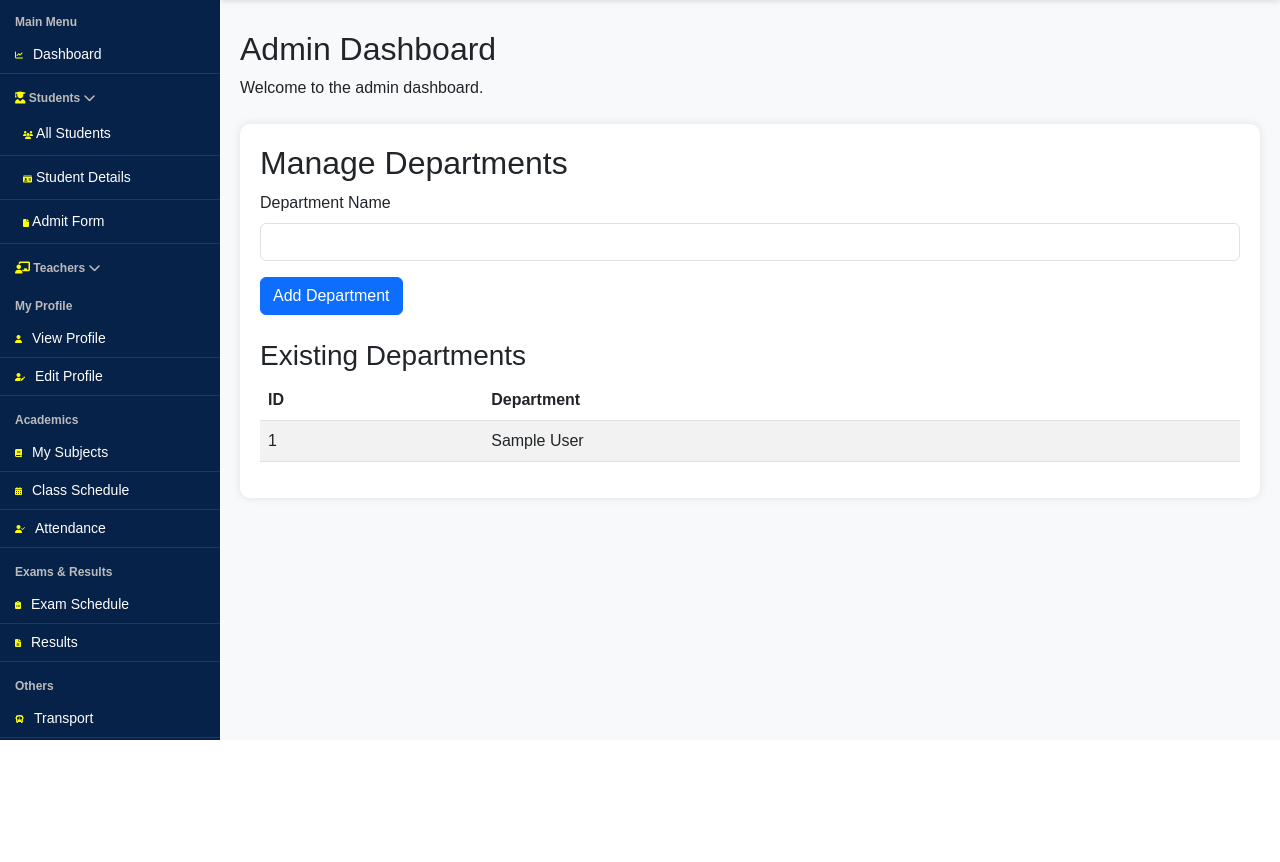
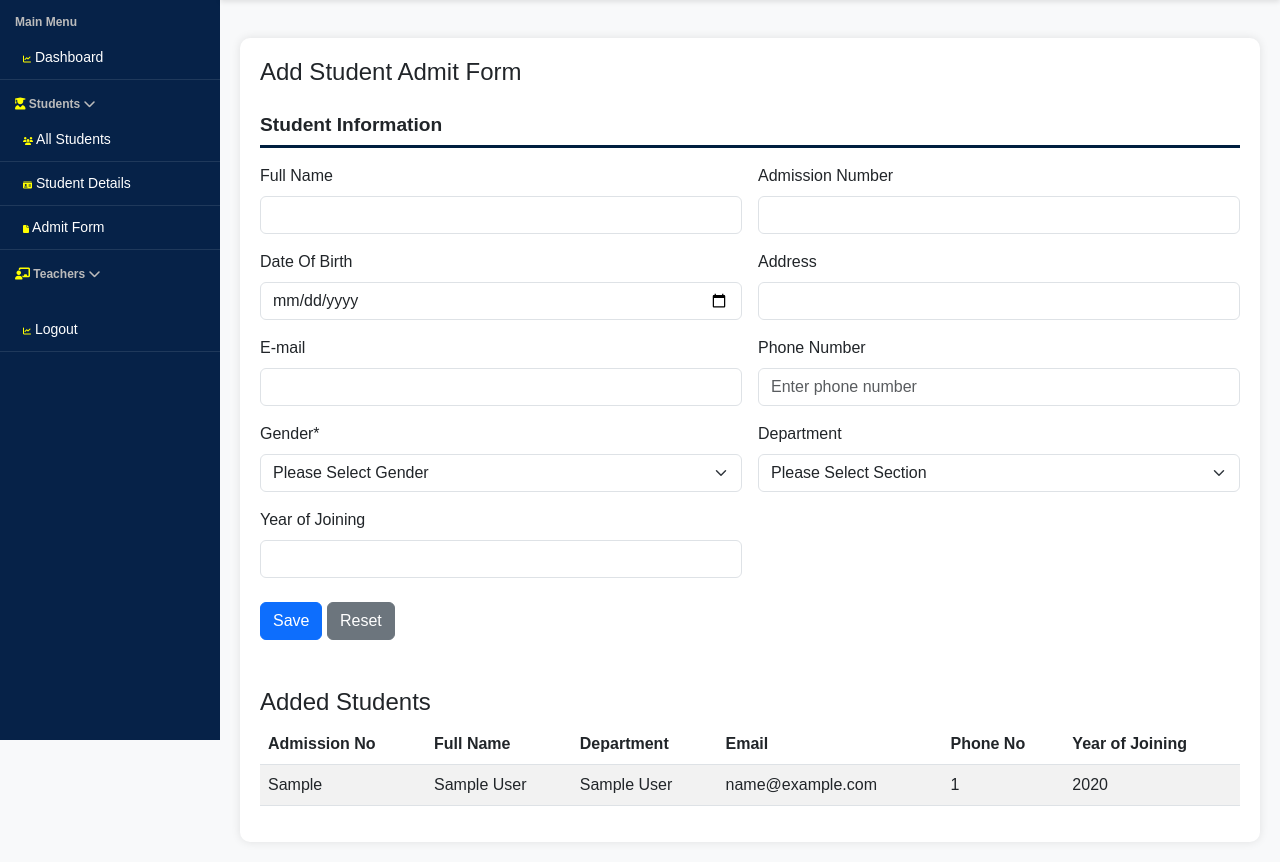
Before and after one commit to FreeLanceNexus99/College_Management_System, a Django app: page /college_admin/add-student/ in a window 1280 px wide. Shown: the part 60-922 px from the top of the page. Before the commit the page ends 800 px from the top, so only its background shows below. Run offline with Django 5.2, Linux system fonts and the light colour scheme; tables that the repository leaves empty hold one stand-in row (values such as "Sample post"); some libraries are stand-ins or nearby versions.

Commit message:
Updated the add_student details by the admin.

```diff
--- a/college_admin/templates/college_admin/admit_student.html
+++ b/college_admin/templates/college_admin/admit_student.html
@@ -85,50 +85,62 @@
 <div class="content">
     <div class="container mt-2">
         <h4 class="mb-4">Add Student Admit Form </h4>
+        <form action="{% url 'college_admin:add_student' %}" method="POST" >
 
-        <form action="#" method="POST" enctype="multipart/form-data">
+            {% csrf_token %}
             <!-- Student Information -->
             <div class="form-section fw-bold mb-3">Student Information</div>
 
             <div class="row g-3">
                 <div class="col-md-6">
                     <label class="form-label">Full Name</label>
-                    <input type="text" class="form-control" required>
+                    <input type="text" class="form-control" name="full_name" required>
                 </div>
                 <div class="col-md-6">
                     <label class="form-label">Admission Number</label>
-                    <input type="text" class="form-control" required>
+                    <input type="text" class="form-control" name="admission_no" required pattern="\d{4}" required>
                 </div>
                 <div class="col-md-6">
                     <label class="form-label">Date Of Birth</label>
-                    <input type="date" class="form-control" required>
+                    <input type="date" class="form-control" name="dob" required>
                 </div>
                 <div class="col-md-6">
-                    <label class="form-label"> Addrees</label>
-                    <input type="text" class="form-control">
+                    <label class="form-label"> Address</label>
+                    <input type="text" class="form-control" name="address">
                 </div>
                 <div class="col-md-6">
                     <label class="form-label">E-mail</label>
-                    <input type="email" class="form-control" required>
+                    <input type="email" class="form-control" name="email" required>
                 </div>
                 <div class="col-md-6">
                     <label class="form-label">Phone Number</label>
-                    <input type="tel" class="form-control" name="phone" required placeholder="Enter phone number">
+                    <input type="tel" class="form-control" name="phone" required placeholder="Enter phone number" required pattern="\d{10}">
                 </div>
                 <div class="col-md-6">
                     <label class="form-label">Gender*</label>
-                    <select class="form-select" required>
+                    <select class="form-select" name="gender" required>
                         <option value="">Please Select Gender</option>
-                        <option>Male</option>
-                        <option>Female</option>
+                        <option value="Male">Male</option>
+                        <option value="Female">Female</option>
+                        <option value="Other">Other</option>
                     </select>
                 </div>
                 <div class="col-md-6">
                     <label class="form-label">Department</label>
-                    <select class="form-select" required>
+                    <select class="form-select" name="department" required>
                         <option value="">Please Select Section</option>
+                        {% for department in departments %}
+                            <option value="{{ department.id }}">{{ department.name }}</option>
+                        {% endfor %}
                     </select>
                 </div>
+
+                <div class="col-md-6">
+                    <label class="form-label">Year of Joining</label>
+                    <input type="number" class="form-control" name="year_of_joining" required min="2000" max="2030">
+                </div>
+
+
                 <!-- dont remove this filed -->
                 <!-- <div class="col-md-6">
                     <label class="form-label">Upload Student Photo (150px X 150px)</label>
@@ -142,6 +154,41 @@
                 <button type="reset" class="btn btn-secondary">Reset</button>
             </div>
         </form>
+
+
+
+
+
+        <h4 class="mt-5">Added Students</h4>
+        <table class="table table-striped">
+            <thead>
+                <tr>
+                    <th>Admission No</th>
+                    <th>Full Name</th>
+                    <th>Department</th>
+                    <th>Email</th>
+                    <th>Phone No</th>
+                    <th>Year of Joining</th>
+                </tr>
+            </thead>
+            <tbody>
+                {% for student in students %}
+                    <tr>
+                        <td>{{ student.admission_no }}</td>
+                        <td>{{ student.full_name }}</td>
+                        <td>{{ student.department.name }}</td>
+                        <td>{{ student.email }}</td>
+                        <td>{{ student.phone_no }}</td>
+                        <td>{{ student.year_of_joining }}</td>
+                    </tr>
+                {% empty %}
+                    <tr>
+                        <td colspan="6" class="text-muted">No students added yet.</td>
+                    </tr>
+                {% endfor %}
+            </tbody>
+        </table>
+
     </div>
 </div>
 
--- a/college_admin/urls.py
+++ b/college_admin/urls.py
@@ -1,5 +1,6 @@
 from django.urls import path
 from college_admin import views
+
 
 app_name = 'college_admin'
 
--- a/college_admin/views.py
+++ b/college_admin/views.py
@@ -18,35 +18,36 @@
     return render(request,'college_admin/add_department.html')
 
 def add_student(request):
+    students = Student.objects.all()
+    departments = Department.objects.all()  # Fetch all departments for dropdown
+
     if request.method == 'POST':
         admission_no = request.POST.get('admission_no')
         full_name = request.POST.get('full_name')
         dob = request.POST.get('dob')
         address = request.POST.get('address')
         email = request.POST.get('email')
-        phone_no = request.POST.get('phone_no')
+        phone_no = request.POST.get('phone')
         department_id = request.POST.get('department')
         gender = request.POST.get('gender')
         year_of_joining = request.POST.get('year_of_joining')
 
         if not all([admission_no, full_name, dob, address, email, phone_no, department_id, gender, year_of_joining]):
             messages.error(request, "All fields are required.")
-            return redirect("add_student")
-
-        if len(admission_no) != 4 or not admission_no.isdigit():
-            messages.error(request, "Admission number must be exactly 4 digits.")
-            return redirect('add_student')
+            return redirect("college_admin:add_student")
 
         if Student.objects.filter(admission_no=admission_no).exists():
             messages.error(request, "A student with this admission number already exists.")
             return redirect('college_admin:add_student')
 
-        if not department_id.isdigit() or not Department.objects.filter(id=department_id).exists():
+        # ✅ Check if the department exists
+        if Department.objects.filter(id=department_id).exists():
+            department = Department.objects.get(id=department_id)
+        else:
             messages.error(request, "Invalid department selection.")
-            return redirect("add_student")
+            return redirect("college_admin:add_student")
 
-        department = Department.objects.get(id=department_id)
-
+        # ✅ Create and save the student
         student = Student(
             admission_no=admission_no,
             full_name=full_name,
@@ -62,5 +63,5 @@
 
         messages.success(request, 'Student added successfully!')
         return redirect('college_admin:add_student')
-    departments = Department.objects.all()
-    return render(request, 'college_admin/dashboard.html', {'departments': departments})
+
+    return render(request, 'college_admin/admit_student.html', {'departments': departments, 'students': students})
```
